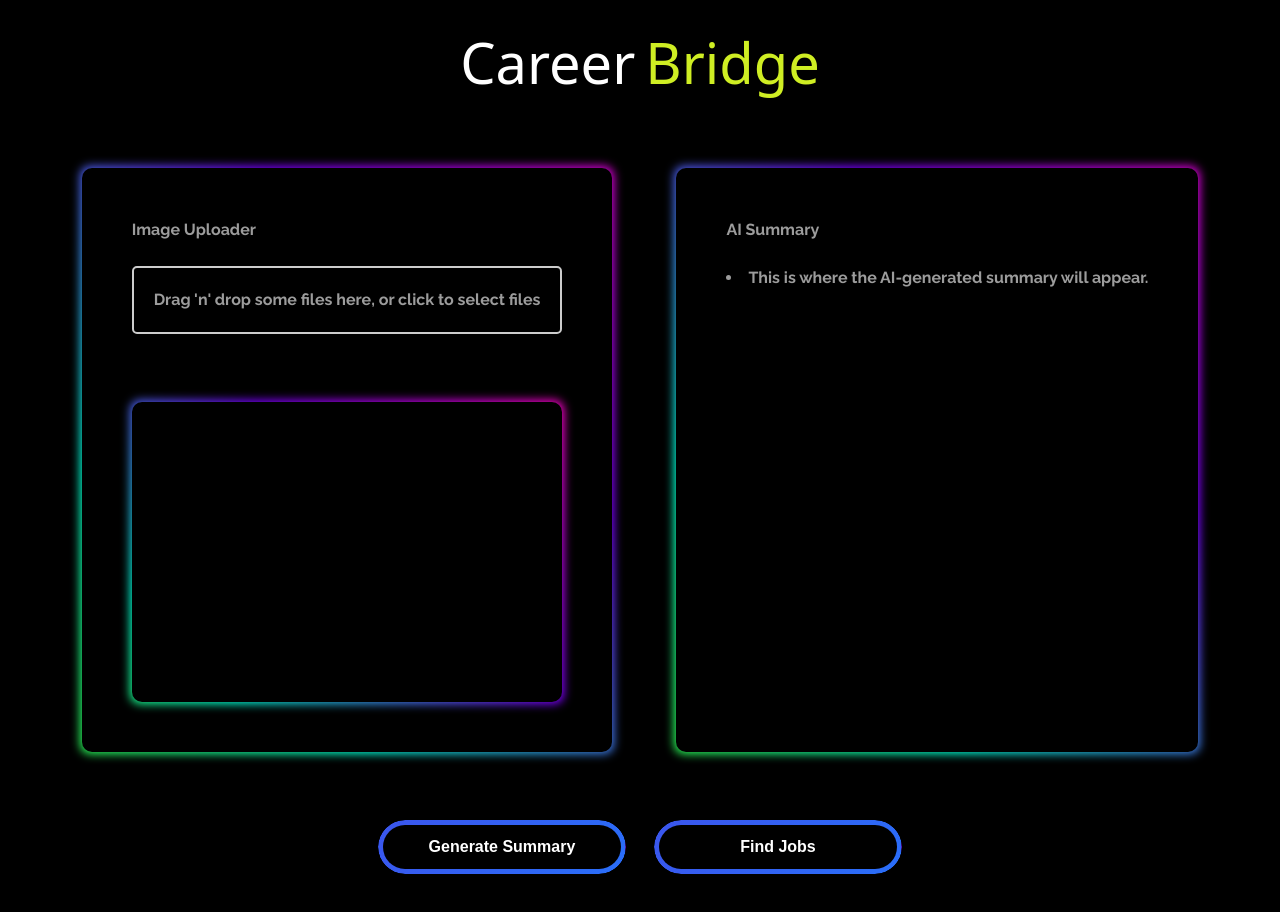
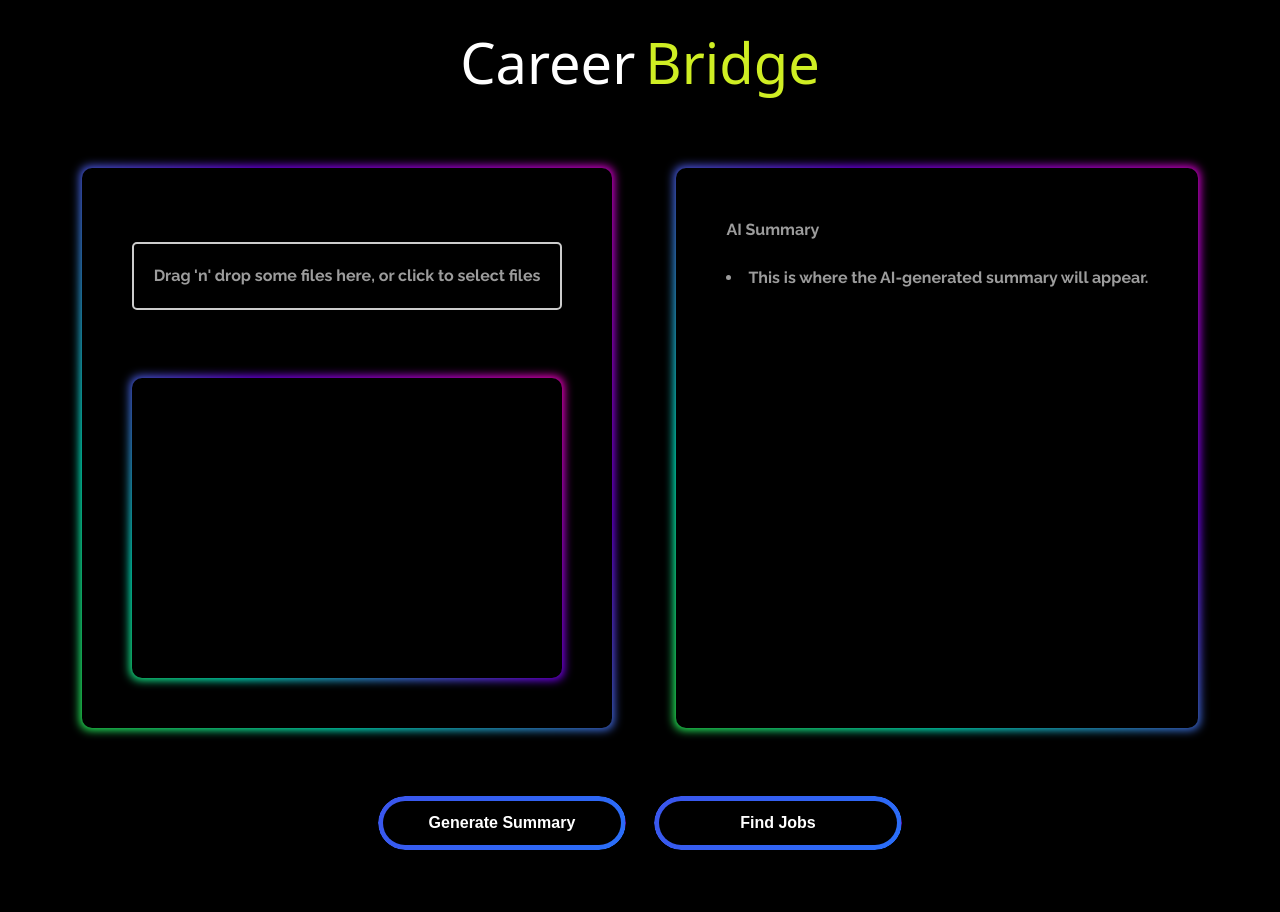
Before and after one commit to Punit173/CareerBridge, a React (Create React App) app: page / in a window 1280 px wide. Shown: the top 912 px of the page. Built offline with nearby package versions, Linux system fonts and the light colour scheme; a web font is replaced by a local one.

Commit message:
UI update

```diff
--- a/src/components/Home.js
+++ b/src/components/Home.js
@@ -134,7 +134,7 @@ const Home = () => {
       </h1>
       <div className="content p-6">
         <div className="button-85 adjheight">
-          <h2>Image Uploader</h2>
+          {/* <h2>Image Uploader</h2> */}
           <br />
           <div {...getRootProps({ className: "dropzone" })}>
             <input {...getInputProps()} />
```
